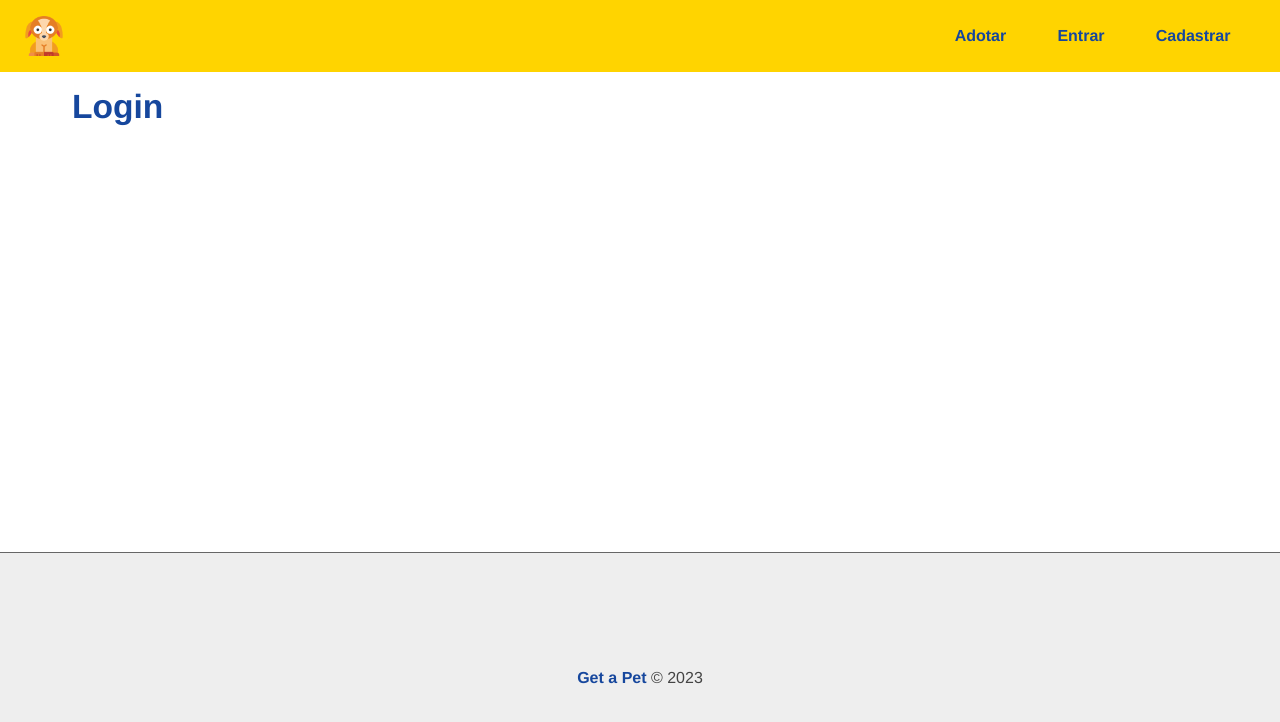
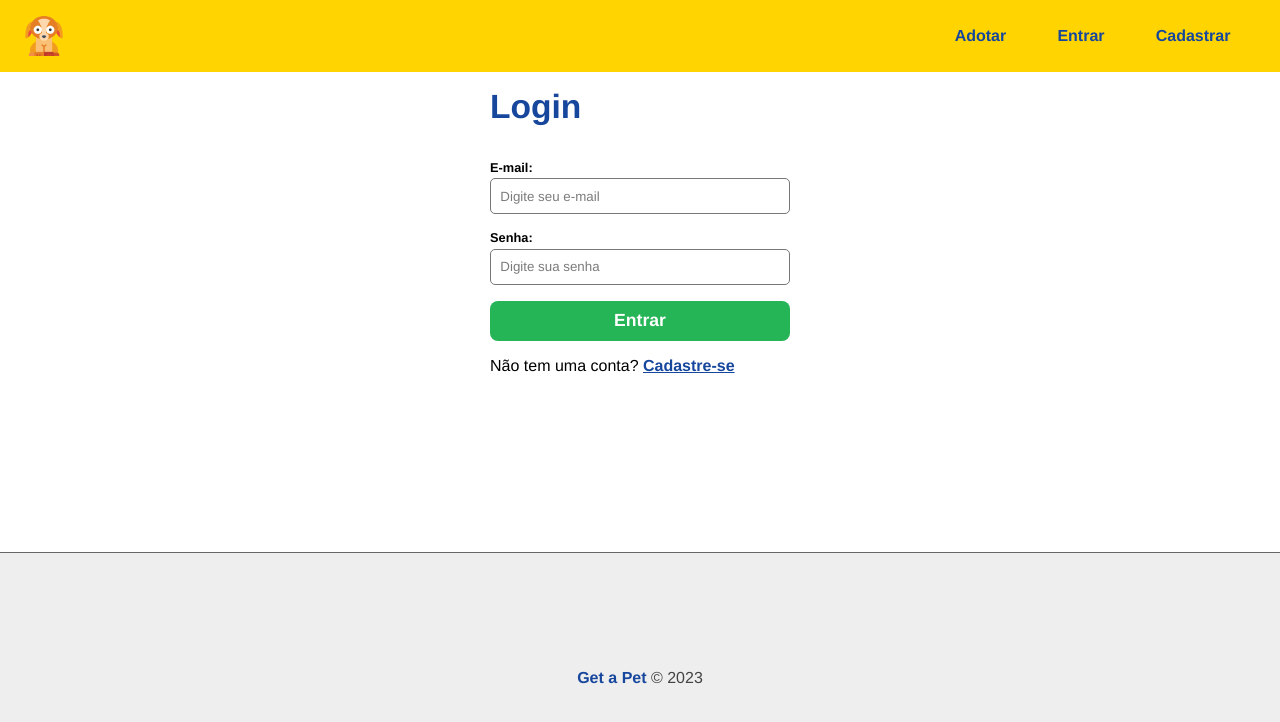
Before and after one commit to RuanSerraAzul/Projeto-Get-a-Pet, a React (Create React App) app in the folder frontend/: page /login in a window 1280 px wide. Shown: the top 722 px of the page. Built offline with nearby package versions, Linux system fonts and the light colour scheme.

Commit message:
Criado formulário de login

```diff
--- a/frontend/src/components/pages/auth/Login.js
+++ b/frontend/src/components/pages/auth/Login.js
@@ -1,7 +1,41 @@
+import { useState, useContext } from "react";
+import Input from "../../form/Input";
+
+import styles from "../../form/Form.module.css";
+
+//context
+import { Context } from "../../../context/UserContext";
+import { Link } from "react-router-dom";
+
 function Login() {
+    function handleChange(e) {}
+
     return (
-        <section>
+        <section className={styles.form_container}>
             <h1>Login</h1>
+            <form>
+                <Input
+                    text="E-mail"
+                    type="email"
+                    name="email"
+                    placeholder="Digite seu e-mail"
+                    handleOnChange={handleChange}
+                />
+
+                <Input
+                    text="Senha"
+                    type="password"
+                    name="password"
+                    placeholder="Digite sua senha"
+                    handleOnChange={handleChange}
+                />
+
+                <input type="submit" value="Entrar" />
+            </form>
+
+            <p>
+                Não tem uma conta? <Link to="/register">Cadastre-se</Link>{" "}
+            </p>
         </section>
     );
 }
```
